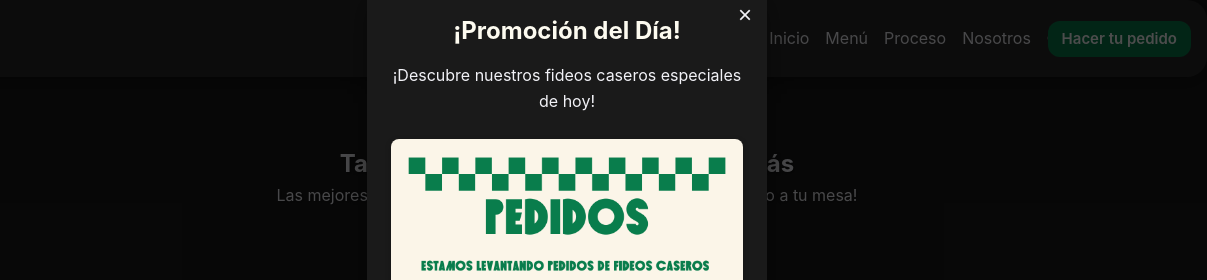
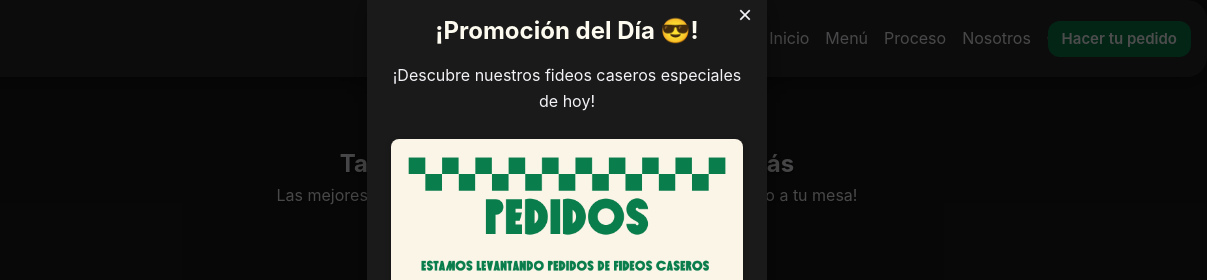
Before and after one commit to ignaciowaak/pastastano, a plain HTML site: page index.html in a window 1280 px wide. Shown: the top 280 px of the page, 73-1280 px from the left. Drawn offline with Linux system fonts and the light colour scheme.

Commit message:
update index.html

```diff
--- a/index.html
+++ b/index.html
@@ -777,7 +777,7 @@ footer {
   <div class="promo-overlay" id="promo-popup-overlay">
       <div class="promo-content">
           <button class="promo-close-btn" id="promo-close-btn">&times;</button>
-          <h3>¡Promoción del Día!</h3>
+          <h3>¡Promoción del Día 😎!</h3>
           <p>¡Descubre nuestros fideos caseros especiales de hoy!</p>
           <img src="pub/1.png" alt="Tomamos pedidos 📦" class="promo-img" id="promo-img">
           </div>
```
